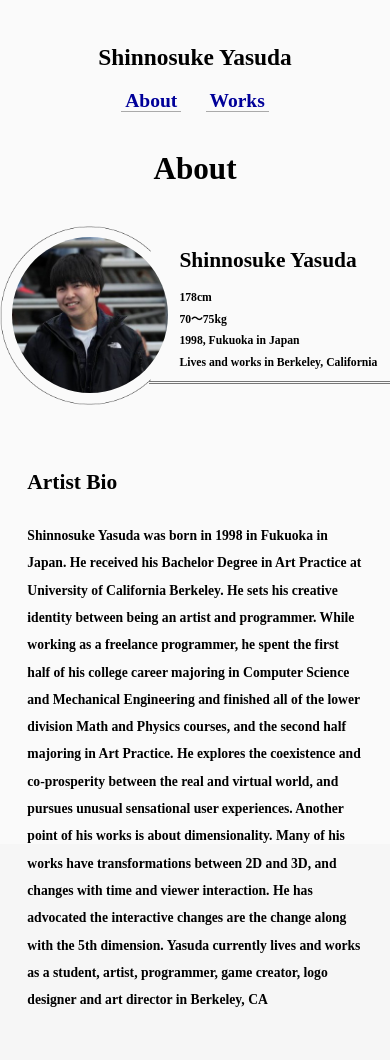
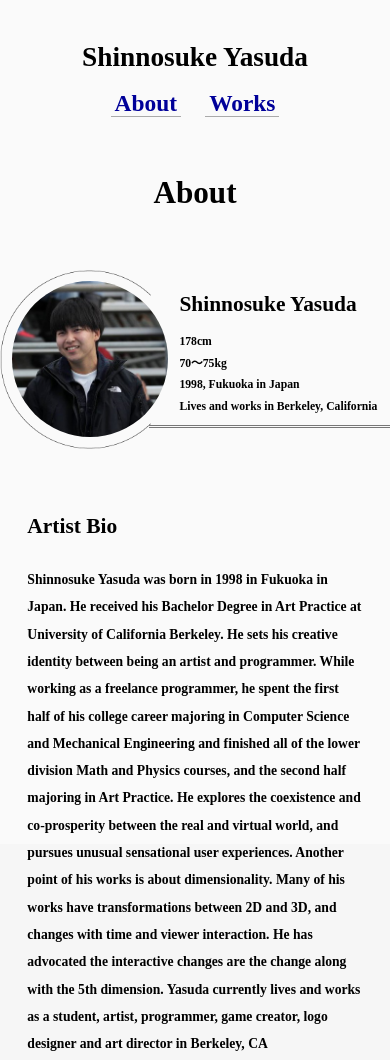
Before and after one commit to CrayonSY/Portfolio, a plain HTML site: page about.html in a window 390 px wide. Shown: the top 1060 px of the page. Drawn offline with nearby package versions, Linux system fonts and the light colour scheme.

Commit message:
header周りのデザイン修正

```diff
--- a/about.css
+++ b/about.css
@@ -46,7 +46,7 @@ table{
         border-bottom: double 3px #777777;
         position: absolute;
         left: 38.1rem;
-        top: 58.1rem;
+        top: 68.1rem;
     }
     #spec_texts{
         width: 54rem;
--- a/header.css
+++ b/header.css
@@ -75,7 +75,7 @@ header ul li a{
         margin: 10rem auto;
     }
     header h1 {
-        font-size: 6rem;
+        font-size: 7rem;
         margin: 0;
         width: 100rem;
         padding: 0;
@@ -84,7 +84,7 @@ header ul li a{
     }
 
     header li {
-        font-size: 5rem;
+        font-size: 6rem;
         display: inline;
         text-align: center;
         white-space: nowrap;
@@ -102,8 +102,8 @@ header ul li a{
 
     #worktitle {
         font-size: 8rem;
-        margin-top: 0rem;
-        margin-bottom: 10rem;
+        margin-top: 5rem;
+        margin-bottom: 15rem;
         text-align: center;
     }
 }
```
